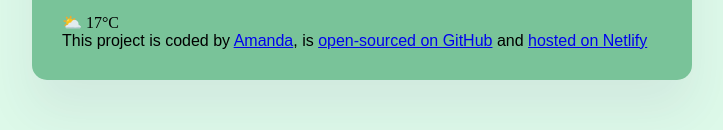
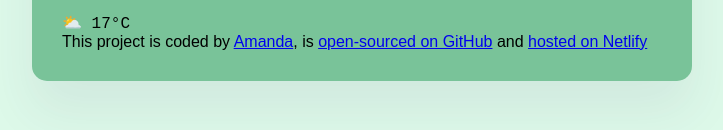
Before and after one commit to amandachhen-netizen/shecodesplus-project, a plain HTML site: page index.html in a window 1280 px wide. Shown: the part 218-348 px from the top of the page, 278-1001 px from the left. Drawn offline with Linux system fonts and the light colour scheme; a web font is replaced by a local one.

Commit message:
Updated, index.css - Google fonts

```diff
--- a/index.html
+++ b/index.html
@@ -30,7 +30,7 @@
                 Current UV level: 5, maxium UV level: 8
             </p>
         </div>
-        <div>
+        <div class="current-temperature">
             ⛅ 17°C
         </div>
         </main>
--- a/src/index.css
+++ b/src/index.css
@@ -8,7 +8,7 @@ h1, footer {
   font-style: normal;
 }
 
-p {
+p, .current-temperature {
   font-family: "Source Code Pro", monospace;
   font-optical-sizing: auto;
   font-weight: <weight>;
```
